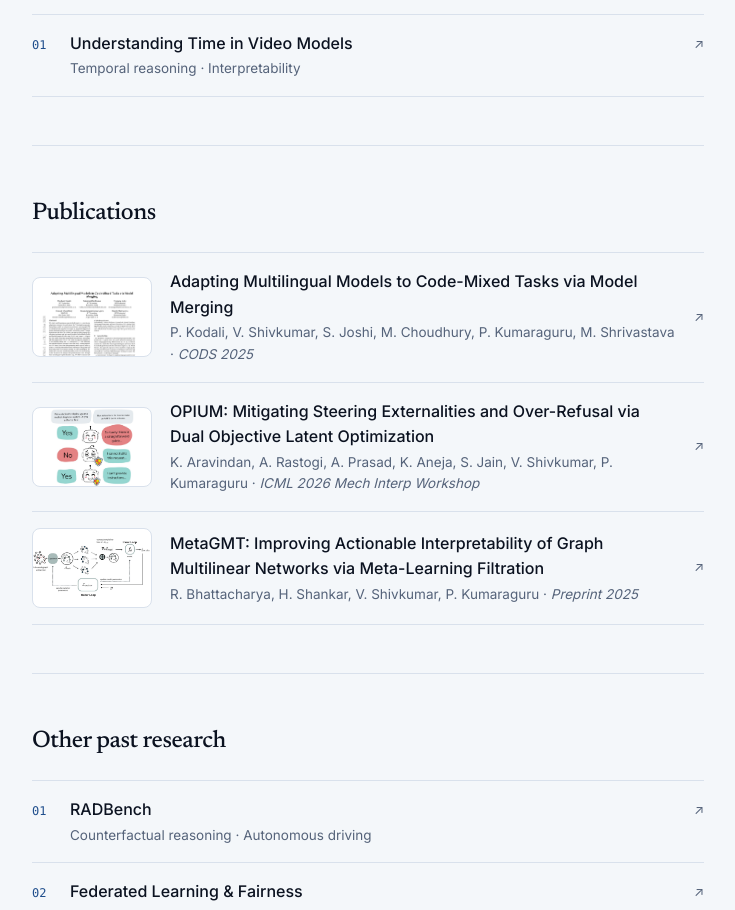
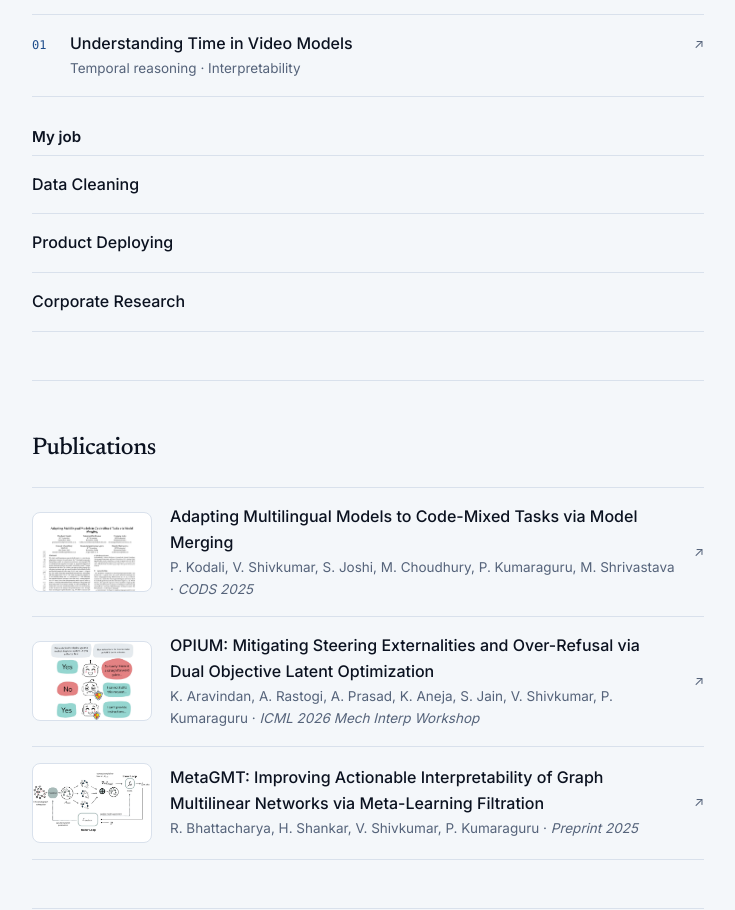
Before and after one commit to v4ishnavi/v4ishnavi.github.io, a Next.js app: page / in a window 1280 px wide. Shown: the part 780-1690 px from the top of the page, without its empty margins (272-1007 px from the left). Built offline with nearby package versions, Linux system fonts and the light colour scheme.

Commit message:
Add My job under What I'm working on

```diff
--- a/app/globals.css
+++ b/app/globals.css
@@ -389,6 +389,12 @@ button.inline {
   margin-top: 2px;
 }
 
+h3.sub {
+  margin: 28px 0 6px;
+  font-size: 15px;
+  font-weight: 600;
+}
+
 .designs-label {
   margin: 28px 0 10px;
 }
--- a/app/page.tsx
+++ b/app/page.tsx
@@ -1,5 +1,5 @@
 import Link from 'next/link';
-import {basePath, contributions, experience, otherThings, profile, publications} from '../lib/site';
+import {basePath, contributions, experience, job, otherThings, profile, publications} from '../lib/site';
 import {research, stuff, type ResearchItem} from '../lib/research';
 import {writing, type ListedPost} from '../lib/posts';
 import PingList from './PingList';
@@ -90,6 +90,14 @@ export default function Home() {
       <section id="research" className="only-research">
         <h2>What I’m working on</h2>
         <ResearchList items={research.filter((r) => r.current)} />
+        <h3 className="sub">My job</h3>
+        <ul className="rows">
+          {job.map((j) => (
+            <li key={j} className="row static">
+              <strong>{j}</strong>
+            </li>
+          ))}
+        </ul>
       </section>
 
       <section className="only-research">
--- a/lib/site.ts
+++ b/lib/site.ts
@@ -49,6 +49,9 @@ export const experience = [
   {org: 'Celebal Technologies', role: 'ML Intern', when: '2023', note: 'NILM and early sensor-fault detection.'},
 ];
 
+// What the day job at Mastercard involves, listed under "What I'm working on".
+export const job = ['Data Cleaning', 'Product Deploying', 'Corporate Research'];
+
 // Teaching and club work, shown in "professional" mode.
 export const contributions = [
   {role: 'Teaching Assistant', org: 'Responsible and Safe AI Systems', when: '2026', note: 'Mentored student projects aimed at WACV and ICLR.'},
```
